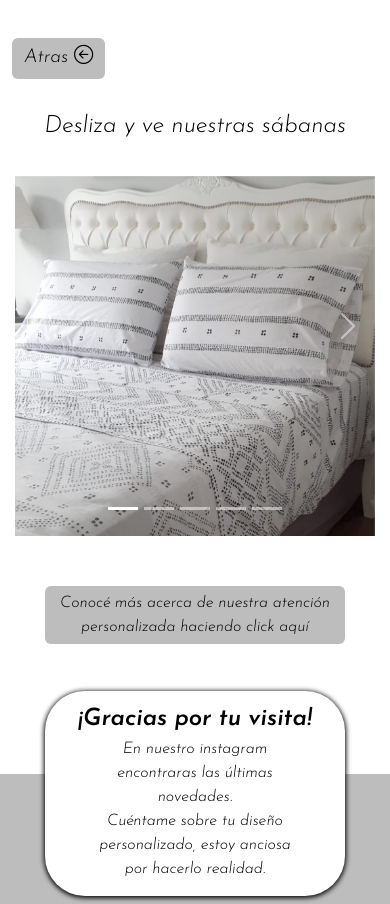
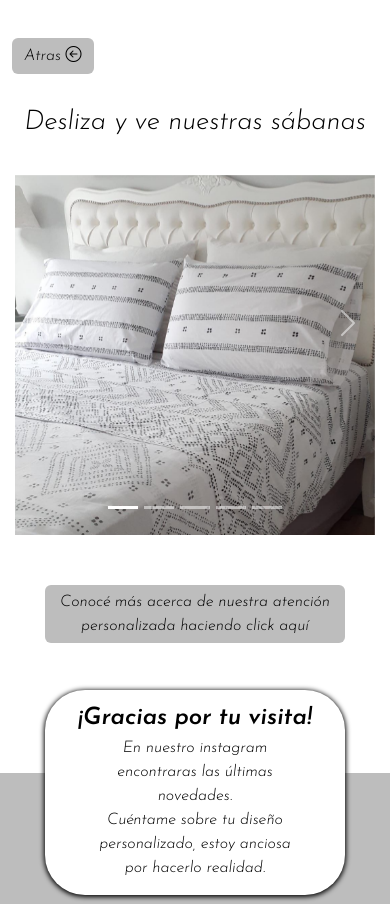
Before and after one commit to Facundotobio/MariaAleDecoSabanas, a plain HTML site: page index.html in a window 390 px wide. Shown: the top 904 px of the page. Drawn offline with nearby package versions, Linux system fonts and the light colour scheme; a web font is replaced by a local one.

Commit message:
second commit

```diff
--- a/style.css
+++ b/style.css
@@ -286,7 +286,7 @@ margin: 0 0 20px 0;
      }
 
     .seccion-titulo{
-        font-size: 1.5rem;
+        font-size: 1.7rem;
         margin-top: -10px;
         padding: 5px;
         margin-bottom: -20px;
@@ -337,6 +337,11 @@ margin: 0 0 20px 0;
      min-width: 300px;
      margin-right: 160px;
     }
+
+    .btn.btn-info{
+        font-size: 1rem;
+    }
+
 
     .btn.btn-primary{
         margin-bottom: 60px;
```
